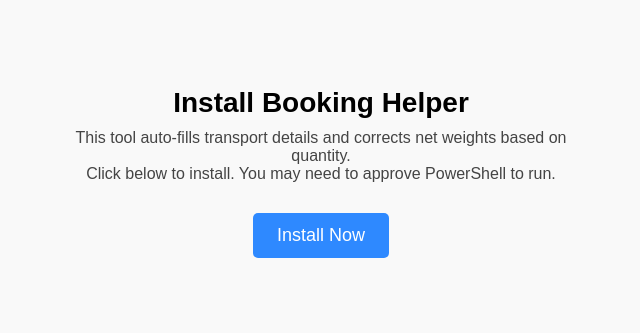
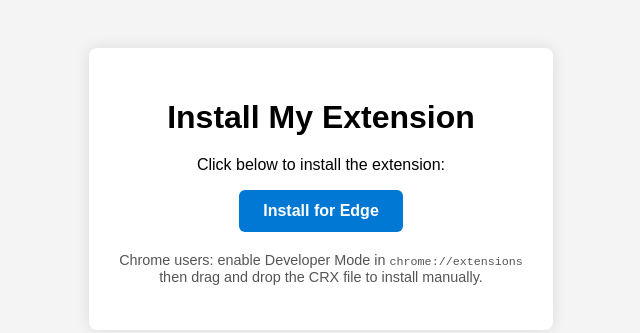
Before and after one commit to Kecifei/Booking-helper-installer, a browser extension: page index.html in a window 1280 px wide. Shown: the whole page, without its empty margins (319-959 px from the left). Drawn offline with Linux system fonts and the light colour scheme.

Commit message:
Update index.html

```diff
--- a/index.html
+++ b/index.html
@@ -2,72 +2,94 @@
 <html lang="en">
 <head>
 <meta charset="UTF-8" />
-<title>Install Booking Helper</title>
+<meta name="viewport" content="width=device-width, initial-scale=1.0"/>
+<title>Install My Extension</title>
 <style>
 
     body {
 
-      font-family: Arial, sans-serif;
+      font-family: sans-serif;
 
-      background: #f9f9f9;
+      background: #f4f4f4;
+
+      display: flex;
+
+      flex-direction: column;
+
+      align-items: center;
+
+      padding: 40px;
+
+    }
+
+    .card {
+
+      background: white;
+
+      padding: 30px;
+
+      border-radius: 8px;
+
+      box-shadow: 0 0 15px rgba(0,0,0,0.1);
 
       text-align: center;
-
-      padding: 60px;
 
     }
 
     h1 {
 
-      font-size: 28px;
-
-      margin-bottom: 10px;
+      margin-bottom: 20px;
 
     }
 
-    p {
+    a.install-button {
 
-      font-size: 16px;
+      display: inline-block;
 
-      color: #444;
+      padding: 12px 24px;
 
-      max-width: 500px;
+      background-color: #0078d4;
 
-      margin: auto;
+      color: white;
+
+      font-weight: bold;
+
+      text-decoration: none;
+
+      border-radius: 6px;
+
+      transition: background-color 0.3s;
 
     }
 
-    a button {
+    a.install-button:hover {
 
-      margin-top: 30px;
-
-      font-size: 18px;
-
-      padding: 12px 24px;
-
-      background-color: #2e89ff;
-
-      color: #fff;
-
-      border: none;
-
-      border-radius: 5px;
-
-      cursor: pointer;
+      background-color: #005a9e;
 
     }
 
-    a button:hover {
+    .note {
 
-      background-color: #216ed0;
+      margin-top: 20px;
+
+      font-size: 0.9em;
+
+      color: #555;
 
     }
 </style>
 </head>
 <body>
-<h1>Install Booking Helper</h1>
-<p>This tool auto-fills transport details and corrects net weights based on quantity.</p>
-<p>Click below to install. You may need to approve PowerShell to run.</p>
-<a href="install.ps1" download><button>Install Now</button></a>
+<div class="card">
+<h1>Install My Extension</h1>
+<p>Click below to install the extension:</p>
+<a class="install-button" href="your-extension.crx" download>Install for Edge</a>
+<p class="note">
+
+      Chrome users: enable Developer Mode in <code>chrome://extensions</code><br/>
+
+      then drag and drop the CRX file to install manually.
+</p>
+</div>
 </body>
 </html>
```
